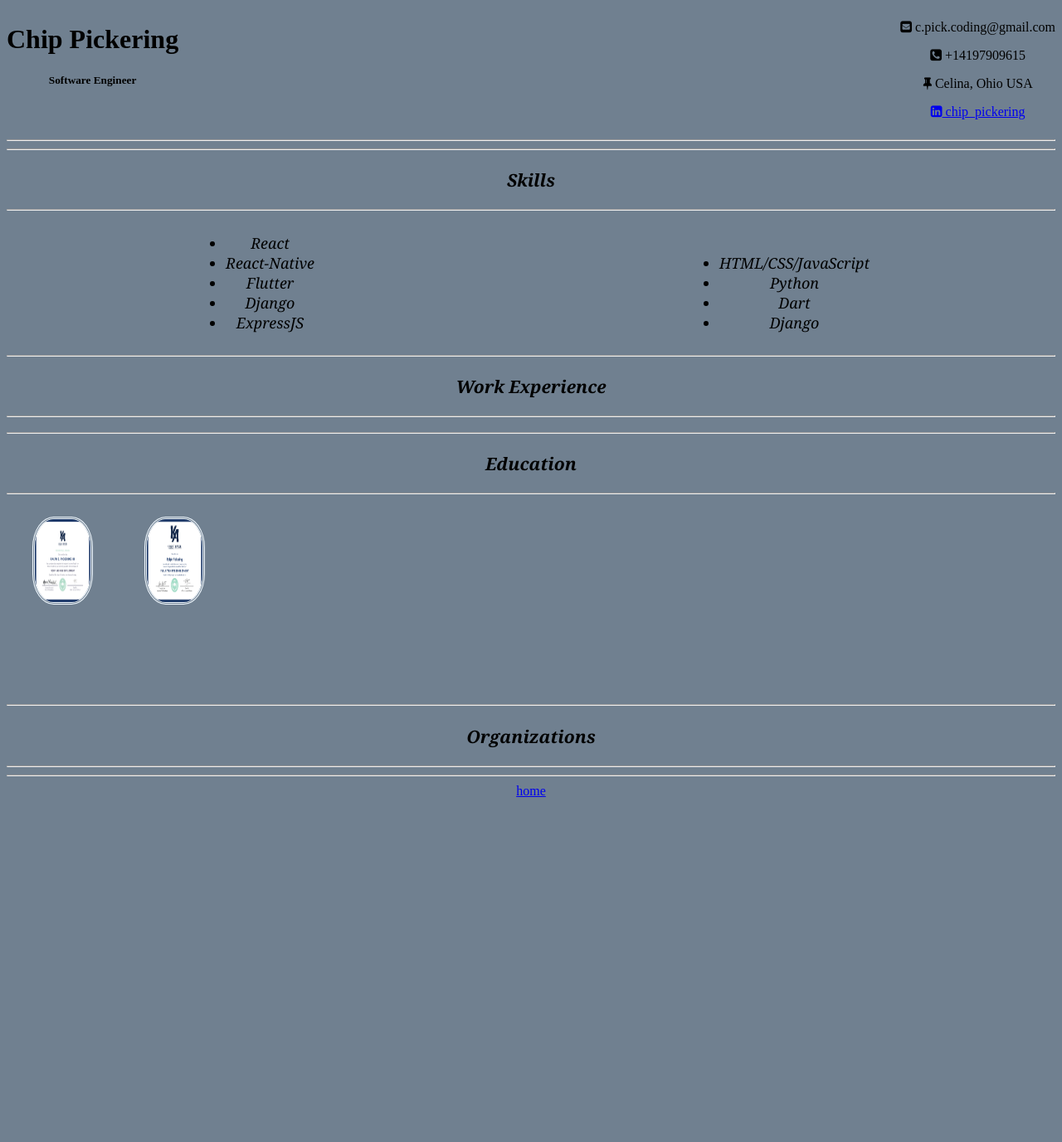
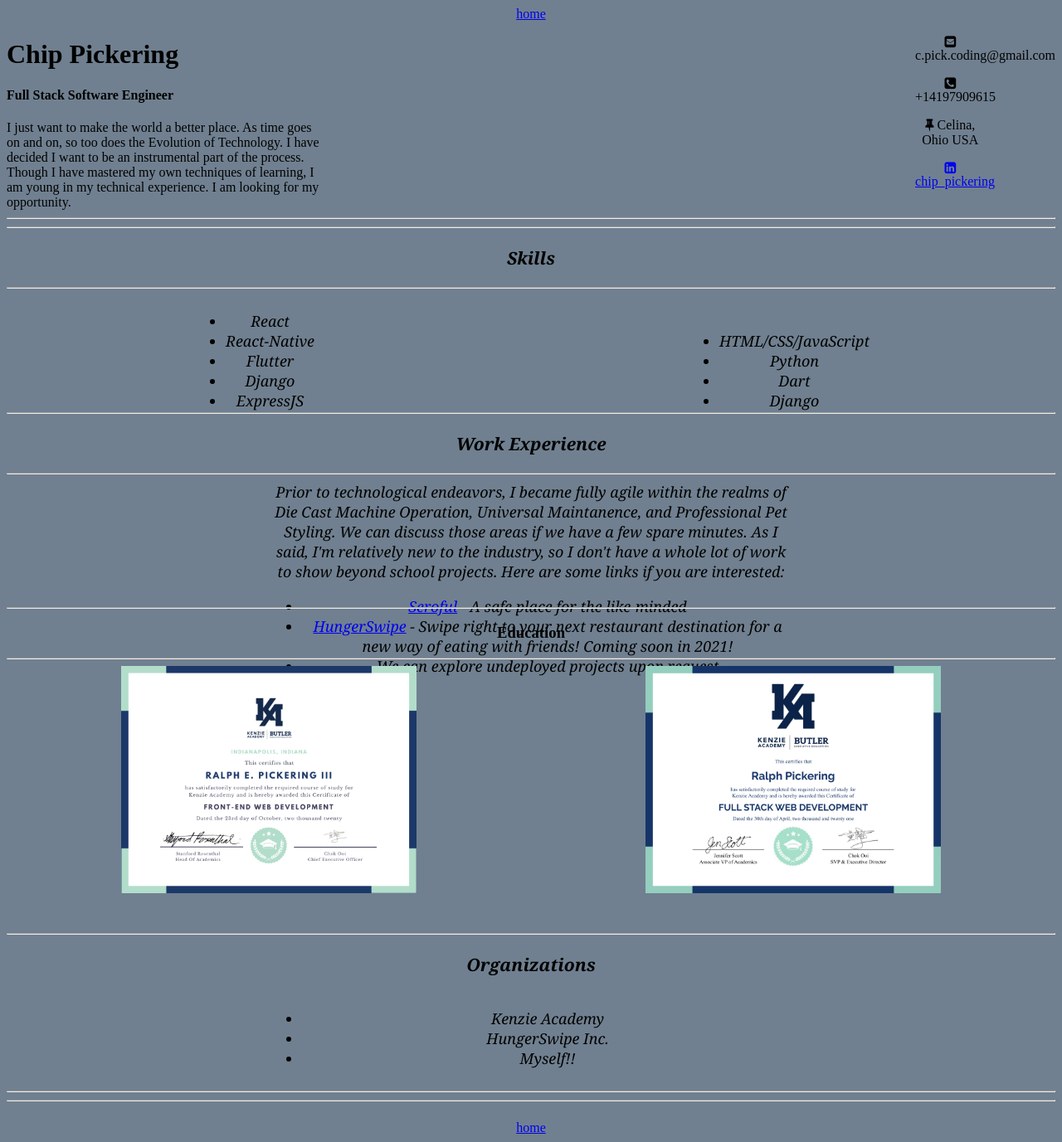
Before and after one commit to someonestaring/chip_pickering, a Django app: page /resume/ in a window 1280 px wide. Shown: the whole page at 83% size. Before the commit the page ends 961 px from the top, so only its background shows below. Run offline with Django 3.2, Linux system fonts and the light colour scheme.

Commit message:
basic just enough done, not pretty but whatever i do stuff lates lolol

```diff
--- a/static/style/styles.css
+++ b/static/style/styles.css
@@ -1,38 +1,79 @@
 body{
     background-color: slategrey;
     text-align: center;
+    display: flex;
+    flex-direction: column;
 }
-img{
+#profile_pic{
+    align-self: center;
+    height: 80%;
     width: 50%;
-    height: 50%;
     border-radius: 35%;
     border-style: double;
     border-color: aliceblue;
     box-shadow: 6px 6px 6px 5px teal;
-
-    /* border-radius: 35; */
 }
 p{
-    text-align: center;
-    /* width: 75%; */
+    align-self: center;
+    width: 50%;
+}
+#exp_cont{
+    display: flex;
+    width: 100%;
+    justify-content: space-around;
+    flex-direction: column;
+    border: 2px black;
+}
+#exp_p{
+    align-self: center;
+    width: 50%;
+    margin-left: 25%;
+    margin-right: 25%;
+}
+#exp_ul{
+    width: 50%;
+    align-self: center;
+}
+#header_title{
+    align-self: flex-start;
+    text-align: left;
+}
+#header_subtitle{
+    align-self: flex-start;
+    text-align: left;
+}
+#header_para{
+    align-self: flex-start;
+    text-align: left;
+    width: 35%;
+}
+form{
+    align-self: center;
 }
 header{
+    /* padding: 15%; */
     width: 100%;
     display: flex;
-    /* flex-direction: column; */
-    justify-content: space-between;
+    justify-content: space-around;
 }
 .header_left{
+    width: 50%;
     align-self: flex-start;
 
 }
 .header_right{
+    width: 50%;
     align-self: flex-end;
 }
 .section_sep{
+    height: 30%;
     font-size: large;
     font-style: oblique;
     font-family: Cambria, Cochin, Georgia, Times, 'Times New Roman', serif;
+    text-align: center;
+}
+#edu_sep{
+    height: 50%;
 }
 #skills{
     display: flex;
@@ -46,20 +87,25 @@ header{
 }
 #certs{
     display: flex;
-    width: 100%;
-    height: 30%;
+    /* width: 100%; */
+    height: 70%;
     flex-direction: row;
-    /* justify-content: space-around; */
+    justify-content: space-around;
 }
 #front_p{
     align-self: flex-start;
-    box-shadow: none;
-    /* height: 20%; */
-    /* width: 100px; */
+    height: 100%;
 }
 #full_p{
-    box-shadow: none;
     align-self: flex-end;
-    /* height: 20%; */
-    /* width: 20px; */
+    height: 100%;
 }
+#org_cont{
+    display: flex;
+    flex-direction: column;
+    justify-content: space-around;
+}
+#org_ul{
+    align-self: center;
+    width: 50%;
+}
--- a/templates/index.html
+++ b/templates/index.html
@@ -2,8 +2,9 @@
 
     <link type='text/css' rel="stylesheet" href="{% static 'style/styles.css' %}">
     <h1>{{message}}</h1>
+    <a href="/resume/">resume</a>
     <h3>Thank you for Visiting!!</h3>
-    <img src="{% static 'images/chip_01.jpg' %}"/>
+    <img id='profile_pic' src="{% static 'images/chip_01.jpg' %}"/>
     <p>My name is Chip Pickering, and I am a Software Engineer. I have generated this website in hopes to facilitate establishing initial communication with potential employers and/or partners. If you would be so kind as to provide me with just a basic name, contactable email address, and a brief description. I will be storing this information in a database for my own personal and professional records.</p>
     <br/>
 
--- a/templates/resume.html
+++ b/templates/resume.html
@@ -1,12 +1,13 @@
 {% load static %}
 <link type='text/css' rel="stylesheet" href="{% static 'style/styles.css' %}">
 <link rel="stylesheet" href="https://cdnjs.cloudflare.com/ajax/libs/font-awesome/4.7.0/css/font-awesome.min.css">
+<a href="/">home</a>
 
 <header>
     <div id="header_left">
         <h1 id="header_title">Chip Pickering</h1>
-        <h5 id="header_subtitle">Software Engineer</h5>
-        <p id="header_para"></p>
+        <h4 id="header_subtitle">Full Stack Software Engineer</h5>
+        <div id="header_para">I just want to make the world a better place. As time goes on and on, so too does the Evolution of Technology. I have decided I want to be an instrumental part of the process. Though I have mastered my own techniques of learning, I am young in my technical experience. I am looking for my opportunity.</div>
     </div>
     <div id="header_right">
         <p id="email_p"><i class="fa fa-envelope-square"></i> c.pick.coding@gmail.com</p>
@@ -16,8 +17,8 @@
                     class="fa fa-linkedin-square"></i> chip_pickering</a></p>
     </div>
 </header>
-<hr>
 <div class="section_sep">
+    <hr>
     <hr>
     <h3>Skills</h3>
     <hr>
@@ -45,22 +46,44 @@
     <hr>
     <h3>Work Experience</h3>
     <hr>
-    <p id="exp_p"></p>
+    <div id="exp_cont">
+        <div id='exp_p'>Prior to technological endeavors, I became fully agile within the realms of Die Cast Machine Operation, Universal Maintanence, and Professional Pet Styling. We can discuss those areas if we have a few spare minutes. As I said, I'm relatively new to the industry, so I don't have a whole lot of work to show beyond school projects. Here are some links if you are interested:</div>
+        <div id="exp_ul">
+            <ul>
+                <li>
+                    <a href="https://seroful.tech">Seroful</a>
+                     - A safe place for the like-minded
+                </li>
+                <li>
+                    <a href="https://www.linkedin.com/company/hungerswipe">HungerSwipe</a>
+                    - Swipe right to your next restaurant destination for a new way of eating with friends! Coming soon in 2021!
+                </li>
+                <li>We can explore undeployed projects upon request</li>
+            </ul>
+        </div>
+    </div>
 </div>
-<div class="section_sep">
+<div id="edu_sep">
     <hr>
     <h3>Education</h3>
     <hr>
     <div id="certs">
-        <p><image id="front_p" src="{% static 'images/Pickering III, Ralph E (1).png' %}"></i></p>
-        <p><image id="full_p" src="{% static 'images/Ralph_Pickering_FULL STACK WEB DEVELOPMENT-1.png' %}"></i></p>
-
+        <img id="front_p" src="{% static 'images/Pickering III, Ralph E (1).png' %}" />
+        <img id="full_p" src="{% static 'images/Ralph_Pickering_FULL STACK WEB DEVELOPMENT-1.png' %}" />
     </div>
 </div>
 <div class="section_sep">
     <hr>
     <h3>Organizations</h3>
-    <p id="orgs_p"></p>
+    <div id="org_cont">
+        <div id="org_ul">
+            <ul>
+                <li>Kenzie Academy</li>
+                <li>HungerSwipe Inc.</li>
+                <li>Myself!!</li>
+            </ul>
+        </div>
+    </div>
     <hr>
     <hr>
 </div>
```
Also changed, not shown: static/images/Ralph_Pickering_FULL STACK WEB DEVELOPMENT-1.png.
